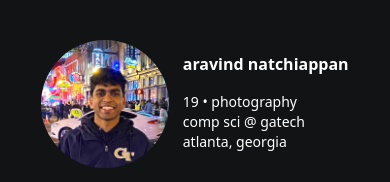
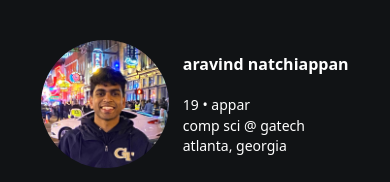
Before and after one commit to aravindnatch/aravindnatch.github.io, a Next.js app: page /mobile in a window 390 px wide. Shown: the top 182 px of the page. Built offline with nearby package versions, Linux system fonts and the light colour scheme.

Commit message:
added moving text to mobile

```diff
--- a/package.json
+++ b/package.json
@@ -10,7 +10,8 @@
     "next": "latest",
     "react": "^17.0.2",
     "react-dom": "^17.0.2",
-    "react-icons": "^4.3.1"
+    "react-icons": "^4.3.1",
+    "typewriter-effect": "^2.18.2"
   },
   "devDependencies": {
     "@types/node": "17.0.4",
--- a/pages/index.tsx
+++ b/pages/index.tsx
@@ -1,6 +1,4 @@
 import Head from "next/head";
-import Link from "next/link";
-import Script from "next/script";
 
 import {
   FaGithub,
--- a/pages/mobile.tsx
+++ b/pages/mobile.tsx
@@ -1,5 +1,6 @@
 import type { NextPage } from 'next'
 import Head from 'next/head'
+import Typewriter from "typewriter-effect";
 
 import links from '../data/links.json'
 
@@ -45,7 +46,18 @@ const Mobile: NextPage = () => {
               <h1 className="text-md font-semibold text-left text-white font">aravind natchiappan</h1>
 
               <div className="mt-4">
-                <h2 className="text-sm text-left text-white">{getAge()} • photography</h2>
+                <h2 className="text-sm text-left text-white inline">{getAge()} •&nbsp;
+                  <div className="inline-block">
+                    <Typewriter
+                      options={{
+                        strings: ['photography', 'apparel', 'film'],
+                        autoStart: true,
+                        loop: true,
+                        cursor: ''
+                      }}
+                    />
+                  </div>
+                </h2>
                 <h2 className="text-sm text-left text-white">comp sci @ gatech</h2>
                 <h2 className="text-sm text-left text-white">atlanta, georgia</h2>
               </div>
```
Also changed, not shown: 1 other file (tests, documents, lock files or other folders).
